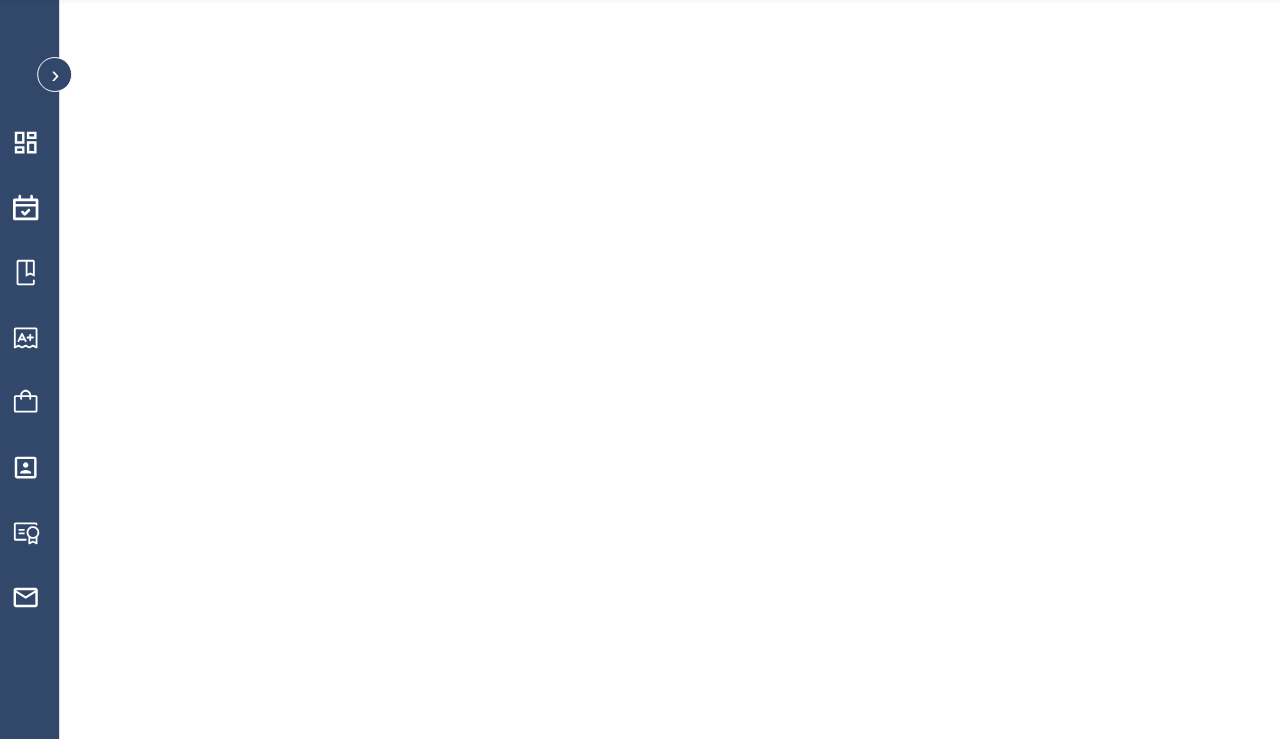
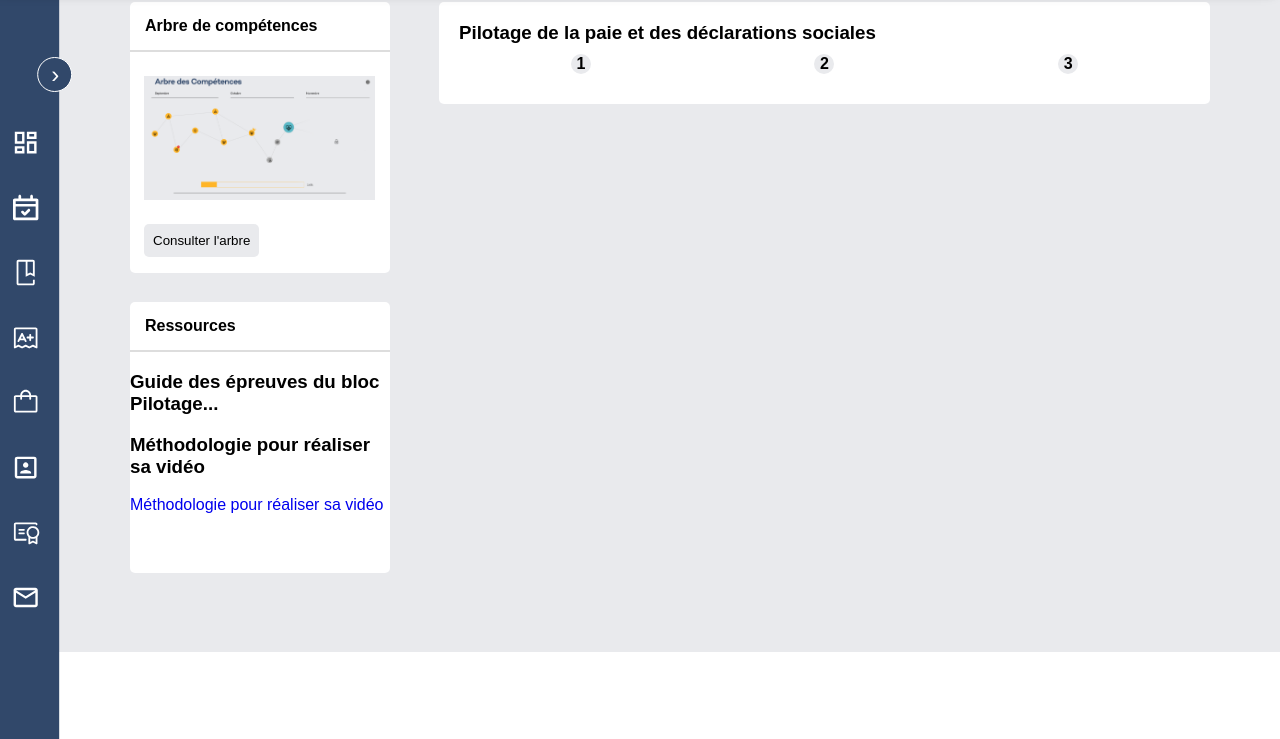
Before and after one commit to cindydy20/ft1, a plain HTML site: page cindy-page.html in a window 1280 px wide. Shown: the part 61-800 px from the top of the page. Drawn offline with nearby package versions, Linux system fonts and the light colour scheme.

Commit message:
avanced evaluation

```diff
--- a/cindy-page.html
+++ b/cindy-page.html
@@ -206,6 +206,45 @@
 <!--CONTENU PRINCIPAL COMMENCE D'ICI test-->
 
 <main>
+    <div class="bigBlock">
+        <div class="photos-container">
+            <div class="photo">
+                <h2>Arbre de compétences</h2>
+                <div style="border: 1px solid #ddd;"></div>
+                <img class="arbre" src="dist/images/arbre.png" alt="arbre de compétences">
+                <button>Consulter l'arbre</button>
+            </div>
+            <div class="photo ressources">
+                <h2>Ressources</h2>
+                <div style="border: 1px solid #ddd;"></div>
+                <h3>Guide des épreuves du bloc Pilotage...</h3>
+                <h3>Méthodologie pour réaliser sa vidéo</h3>
+                <p><a href="#">Méthodologie pour réaliser sa vidéo</a></p>
+
+            </div>
+        </div>
+        <div class="blocks-container">
+            <div class="clickable-block" data-target="block1">
+                <div class="clickable-content">
+                    <h3>Pilotage de la paie et des déclarations sociales </h3>
+                    <div class="timeline">
+                        <div class="point" data-number="1"></div>
+                        <div class="point" data-number="2"></div>
+                        <div class="point" data-number="3"></div>
+                    </div>
+                </div>
+                <div class="expandable-menu" id="block1-menu">
+                    <div class="evaluation-links">
+                        <div><a href="#">Evaluation d’entrainement 1 - bloc Pilotage de la paie et des déclarations sociales</a></div>
+                        <div><a href="#">Evaluation d’entrainement 2 - bloc Pilotage de la paie et des déclarations sociales</a></div>
+                        <a href="#">Evaluation d’entrainement 3 - bloc Pilotage de la paie et des déclarations sociales</a>
+                    </div>
+                </div>
+            </div>
+
+            <!-- Répéter pour chaque bloc -->
+        </div>
+    </div>
 
 </main>
 <script src="dist/scripts/anh-page-main.js"></script>
--- a/dist/styles/cindy-page-main.css
+++ b/dist/styles/cindy-page-main.css
@@ -1,3 +1,196 @@
+body {
+  font-family: Arial, sans-serif;
+  margin: 0;
+  padding: 0;
+}
 
+h2 {
+  padding: 15px 0 15px 15px;
+  font-size: 16px;
+  margin-bottom: 0;
+}
+h2 h3 {
+  font-size: 14px;
+}
 
-/*# sourceMappingURL=cindy-page-main.css.map */
+.bigBlock {
+  display: -webkit-box;
+  display: -ms-flexbox;
+  display: flex;
+  background: #E9EAED;
+  padding: 50px;
+}
+
+.photos-container {
+  width: 260px;
+  margin-right: 29px;
+  margin-left: 80px;
+}
+.photos-container .photo {
+  height: 271px;
+  background-color: #ffffff;
+  margin-bottom: 29px;
+  border-radius: 5px;
+}
+
+.blocks-container {
+  -webkit-box-flex: 1;
+      -ms-flex: 1;
+          flex: 1;
+  padding: 13.28px 20px 20px 20px;
+  -webkit-box-sizing: border-box;
+          box-sizing: border-box;
+}
+
+.clickable-block {
+  cursor: pointer;
+  margin-bottom: 20px;
+}
+
+.clickable-content {
+  background-color: #ffffff;
+  padding: 20px;
+  text-align: left;
+  border-radius: 5px;
+}
+
+.expandable-menu {
+  display: none;
+  background-color: #ffffff;
+  padding: 10px;
+  border-bottom-left-radius: 5px;
+  border-bottom-right-radius: 5px;
+}
+
+.timeline {
+  display: -webkit-box;
+  display: -ms-flexbox;
+  display: flex;
+  -ms-flex-pack: distribute;
+      justify-content: space-around;
+  -webkit-box-align: center;
+      -ms-flex-align: center;
+          align-items: center;
+  margin: 10px 0 10px 0;
+}
+.timeline .point {
+  position: relative;
+  width: 20px;
+  height: 20px;
+  background-color: #333;
+  border-radius: 50%;
+  display: -webkit-box;
+  display: -ms-flexbox;
+  display: flex;
+  -webkit-box-pack: center;
+      -ms-flex-pack: center;
+          justify-content: center;
+  -webkit-box-align: center;
+      -ms-flex-align: center;
+          align-items: center;
+  color: white;
+  font-weight: bold;
+}
+.timeline .point::before {
+  content: attr(data-number);
+}
+
+.evaluation-links a {
+  display: block;
+  margin-bottom: 5px;
+  text-decoration: none;
+  color: #ffffff;
+  background-color: white;
+}
+
+.photos-container .photo {
+  margin-bottom: 29px;
+}
+
+.photos-container .photo img {
+  width: 231px;
+  cursor: pointer;
+  margin-top: 15px;
+}
+
+.photos-container .photo img,
+.photos-container .photo button {
+  margin: 15px 0px 0px 5px;
+  padding: 9px;
+  display: block;
+  background-color: #ffffff;
+  color: #000;
+  cursor: pointer;
+  border: none;
+  display: -webkit-box;
+  display: -ms-flexbox;
+  display: flex;
+  -webkit-box-pack: center;
+      -ms-flex-pack: center;
+          justify-content: center;
+}
+
+.photos-container .photo button {
+  background-color: #E9EAED;
+  border-radius: 5px;
+  margin-left: 14px;
+}
+
+.blocks-container .clickable-block {
+  cursor: pointer;
+  margin-bottom: 20px;
+}
+
+.blocks-container .clickable-content h3 {
+  margin: 0;
+  background-color: white;
+}
+
+.blocks-container .expandable-menu {
+  display: none;
+  background-color: #ffffff;
+  padding: 10px;
+}
+
+.blocks-container .timeline {
+  display: -webkit-box;
+  display: -ms-flexbox;
+  display: flex;
+  -ms-flex-pack: distribute;
+      justify-content: space-around;
+  -webkit-box-align: center;
+      -ms-flex-align: center;
+          align-items: center;
+  margin-bottom: 10px;
+  background-color: white;
+}
+
+.blocks-container .point {
+  position: relative;
+  width: 20px;
+  height: 20px;
+  background-color: #E9EAED;
+  border-radius: 50%;
+  display: -webkit-box;
+  display: -ms-flexbox;
+  display: flex;
+  -webkit-box-pack: center;
+      -ms-flex-pack: center;
+          justify-content: center;
+  -webkit-box-align: center;
+      -ms-flex-align: center;
+          align-items: center;
+  color: rgb(0, 0, 0);
+  font-weight: bold;
+}
+
+.blocks-container .point::before {
+  content: attr(data-number);
+}
+
+.blocks-container .evaluation-links a {
+  display: block;
+  margin-bottom: 5px;
+  color: #333;
+  background-color: white;
+}
--- a/src/scss/anh-page-scss/_topHeaderMenu.scss
+++ b/src/scss/anh-page-scss/_topHeaderMenu.scss
@@ -6,6 +6,7 @@ $fontSizeTopMenu: 0.77775rem;
 
 .container {
   @extend %grayShadow;
+  background-color: white;
   display: flex;
   padding: 0 16px;
   z-index: 100;
--- a/src/scss/cindy-app.scss
+++ b/src/scss/cindy-app.scss
@@ -1,2 +1 @@
-@import 'cindy-page-scss/variables';
 @import 'cindy-page-scss/mainHeader';
--- /dev/null
+++ b/src/scss/cindy-page-scss/_mainHeader.scss
@@ -0,0 +1,174 @@
+body {
+    font-family: Arial, sans-serif;
+    margin: 0;
+    padding: 0;
+}
+ h2 {
+   padding: 15px 0 15px 15px;
+   font-size: 16px;
+   margin-bottom: 0;
+
+h3 {
+    font-size: 14px;
+}
+
+ }
+.bigBlock {
+    display: flex;
+    background: #E9EAED;
+    padding: 50px;
+}
+
+.photos-container {
+    width: 260px;
+    margin-right: 29px;
+    margin-left: 80px;
+
+
+    .photo {
+        height: 271px;
+        background-color: #ffffff;
+        margin-bottom: 29px;
+        border-radius: 5px;
+    }
+}
+
+.blocks-container {
+    flex: 1;
+    padding: 13.28px 20px 20px 20px;
+    box-sizing: border-box;
+}
+
+
+.clickable-block {
+    cursor: pointer;
+    margin-bottom: 20px;
+}
+
+.clickable-content {
+    background-color: #ffffff;
+    padding: 20px;
+    text-align: left;
+    border-radius: 5px;
+}
+
+.expandable-menu {
+    display: none;
+    background-color: #ffffff;
+    padding: 10px;
+    border-bottom-left-radius: 5px ;
+    border-bottom-right-radius: 5px ;
+
+}
+
+.timeline {
+    display: flex;
+    justify-content: space-around;
+    align-items: center;
+    margin:10px 0 10px 0;
+
+    .point {
+        position: relative;
+        width: 20px;
+        height: 20px;
+        background-color: #333;
+        border-radius: 50%;
+        display: flex;
+        justify-content: center;
+        align-items: center;
+        color: white;
+        font-weight: bold;
+
+        &::before {
+            content: attr(data-number);
+        }
+    }
+}
+
+.evaluation-links {
+    a {
+        display: block;
+        margin-bottom: 5px;
+        text-decoration: none;
+        color: #ffffff;
+        background-color: white;
+    }
+}
+
+.photos-container .photo {
+    margin-bottom: 29px;
+}
+
+.photos-container .photo img {
+    width: 231px;
+    cursor: pointer;
+    margin-top: 15px;
+
+}
+
+.photos-container .photo img,
+.photos-container .photo button {
+    margin: 15px 0px 0px 5px;
+    padding: 9px;
+    display: block;
+    background-color: #ffffff;
+    color: #000;
+    cursor: pointer;
+    border: none;
+    display: flex;
+    justify-content: center;
+}
+
+.photos-container .photo button {
+    background-color: #E9EAED;
+    border-radius: 5px;
+    margin-left: 14px;
+}
+
+.blocks-container .clickable-block {
+    cursor: pointer;
+    margin-bottom: 20px;
+}
+
+.blocks-container .clickable-content h3 {
+    margin: 0;
+    background-color: white;
+}
+
+.blocks-container .expandable-menu {
+    display: none;
+    background-color: #ffffff;
+    padding: 10px;
+}
+
+.blocks-container .timeline {
+    display: flex;
+    justify-content: space-around;
+    align-items: center;
+    margin-bottom: 10px;
+    background-color: white;
+}
+
+.blocks-container .point {
+    position: relative;
+    width: 20px;
+    height: 20px;
+    background-color: #E9EAED;
+    border-radius: 50%;
+    display: flex;
+    justify-content: center;
+    align-items: center;
+    color: rgb(0, 0, 0);
+    font-weight: bold;
+}
+
+.blocks-container .point::before {
+    content: attr(data-number);
+}
+
+.blocks-container .evaluation-links a {
+    display: block;
+    margin-bottom: 5px;
+    color: #333;
+    background-color: white;
+}
```
Also changed, not shown: dist/images/arbre.png (added), dist/images/liens.png (added), src/css/anh-app.css (added), src/scss/cindy-page-scss/_variables.scss (added), 1 other file.
